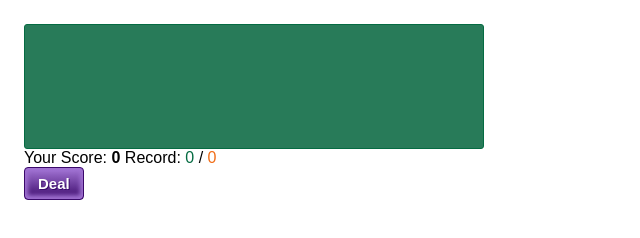
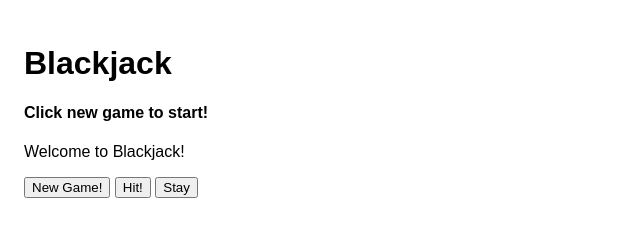
Before and after one commit to sandib18/-MS_Ms04_Pegasus_Tep_Hyderabad_2020_8, a plain HTML site: page Blackjack/index.html in a window 1280 px wide. Shown: the whole page, without its empty margins (0-640 px from the left). Drawn offline with nearby package versions, Linux system fonts and the light colour scheme.

Commit message:
milestone4

```diff
--- a/Blackjack/index.html
+++ b/Blackjack/index.html
@@ -1,17 +1,20 @@
-<!doctype html>
-<html lang="en">
-	<head>
-		<title>BlackJack</title>
-		<link rel="stylesheet" href="style.css" />
-	</head>
-	<body>
-		<div id="dealerHand"></div>
-		<div id="yourHand"></div>
-		<div id="yourScore">Your Score: <span class="digits">0</span> Record: <span id="wins">0</span>&nbsp;/&nbsp;<span id="losses">0</span></div>
-		<button id="deal">Deal</button>
-		<button id="hitMe">Hit</button>
-		<button id="stand">Stand</button>
-		<script src="http://code.jquery.com/jquery-1.7.2.min.js"></script>
-		<script src="script.js"></script>
-	</body>
+<!DOCTYPE html>
+<html>
+
+  <head>
+    <link rel="stylesheet" href="style.css">
+  </head>
+
+  <body>
+    <h1>Blackjack</h1>
+    <h4>Click new game to start!</h4>
+
+    <p id="text-area">Welcome to Blackjack!</p>
+    <button id="new-game-button">New Game!</button>
+    <button id="hit-button">Hit!</button>
+    <button id="stay-button">Stay</button>
+
+    <script src="script.js"></script>
+  </body>
+
 </html>
```
